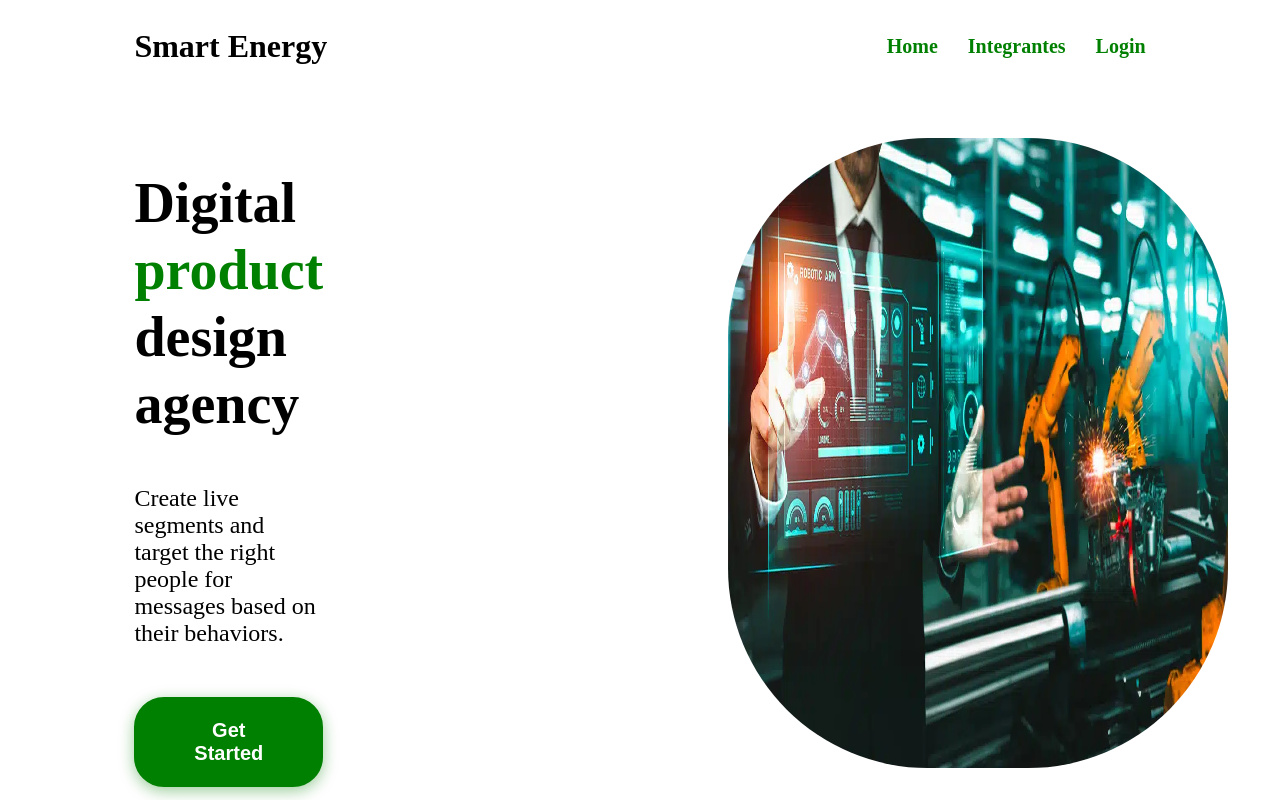
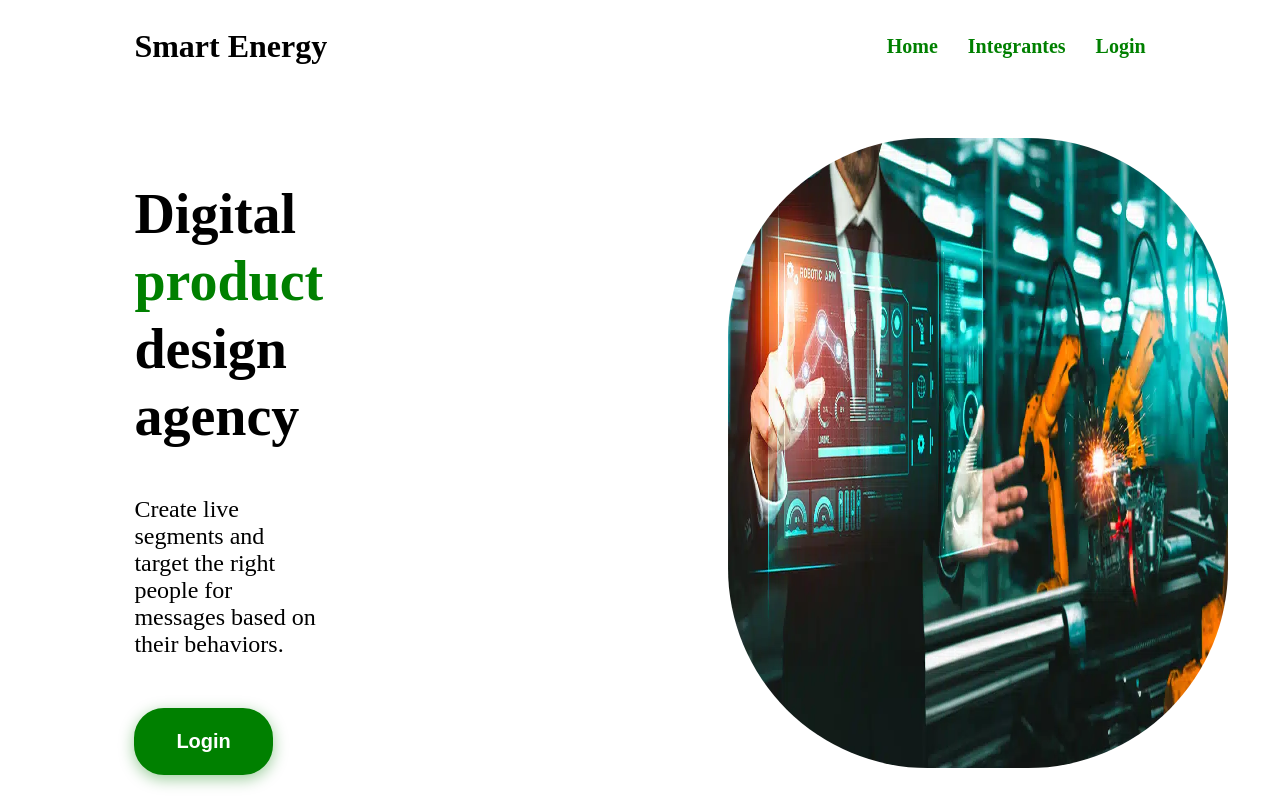
Before and after one commit to gustavoreislima13/global-solution, a Next.js app in the folder global/: page / in a window 1280 px wide. Shown: the top 800 px of the page. Built offline with nearby package versions, Linux system fonts and the light colour scheme.

Commit message:
botao login

```diff
--- a/global/src/app/page.tsx
+++ b/global/src/app/page.tsx
@@ -36,7 +36,8 @@
           <p style={{ fontSize: '1.5rem', color: '#000', margin: '30px 0' }}>
             Create live segments and target the right people for messages based on their behaviors.
           </p>
-          <button style={{
+          <button
+            style={{
               padding: '20px 40px',
               fontSize: '1.25rem',
               fontWeight: 'bold',
@@ -48,8 +49,12 @@
               boxShadow: '0 4px 15px rgba(0, 128, 0, 0.4)',  // Alterado para verde
               transition: 'transform 0.3s',
               marginTop: '20px'
-          }} onMouseEnter={e => e.currentTarget.style.transform = 'scale(1.05)'} onMouseLeave={e => e.currentTarget.style.transform = 'scale(1)'}>
-            Get Started
+            }}
+            onMouseEnter={e => e.currentTarget.style.transform = 'scale(1.05)'}
+            onMouseLeave={e => e.currentTarget.style.transform = 'scale(1)'}
+            onClick={() => window.location.href = "/login"} // Ao clicar redireciona para a página /login
+          >
+            Login
           </button>
         </div>
         <div>
```
Lines whose indentation alone changed are shown as unchanged.
